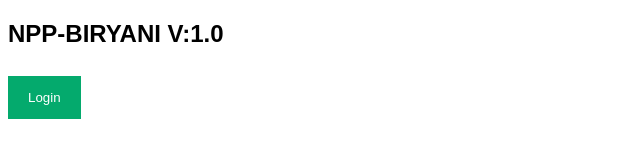
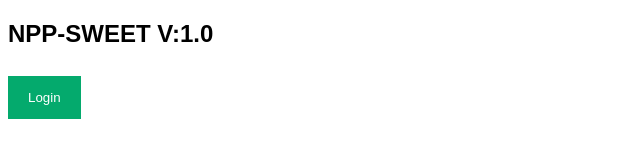
Before and after one commit to knsk96/D-Project, a plain HTML site: page index.html in a window 1280 px wide. Shown: the full height of the page, 0-640 px from the left. Drawn offline with Linux system fonts and the light colour scheme.

Commit message:
Update index.html

```diff
--- a/index.html
+++ b/index.html
@@ -127,7 +127,7 @@ span.psw {
 </head>
 <body>
 
-<h2>NPP-BIRYANI V:1.0</h2>
+<h2>NPP-SWEET V:1.0</h2>
 
 <button onclick="document.getElementById('id01').style.display='block'" style="width:auto;">Login</button>
 
```
